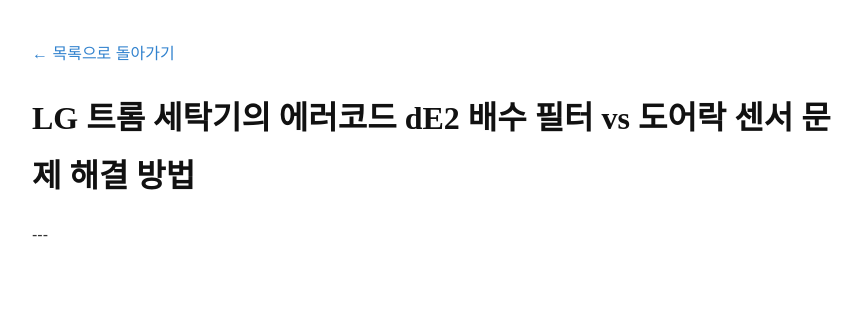
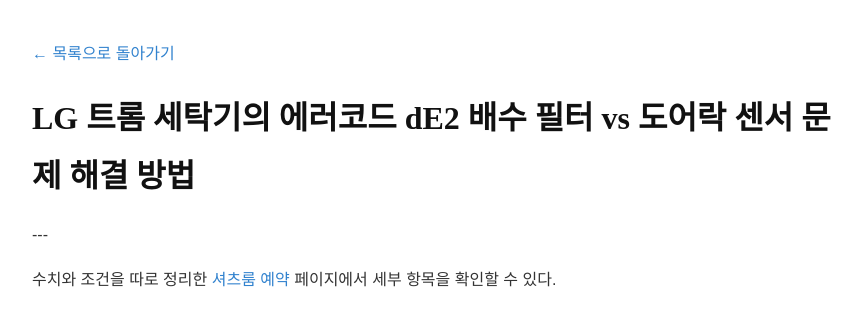
Before and after one commit to dydrkrtks7-cmd/bp-kyoto-leak, a plain HTML site: page posts/interview-001-add1n.html in a window 1280 px wide. Shown: the whole page, without its empty margins (208-1070 px from the left). Drawn offline with Linux system fonts and the light colour scheme.

```diff
--- a/posts/interview-001-add1n.html
+++ b/posts/interview-001-add1n.html
@@ -28,6 +28,8 @@
 
 <p>---</p>
 
-</main>
+
+      <p>수치와 조건을 따로 정리한 <a class="anchor-link" href="https://maphoshirts.today/" data-bpaas-link-target="t1-shirtsroom-shop">셔츠룸 예약</a> 페이지에서 세부 항목을 확인할 수 있다.</p>
+    </main>
 </body>
 </html>
```
